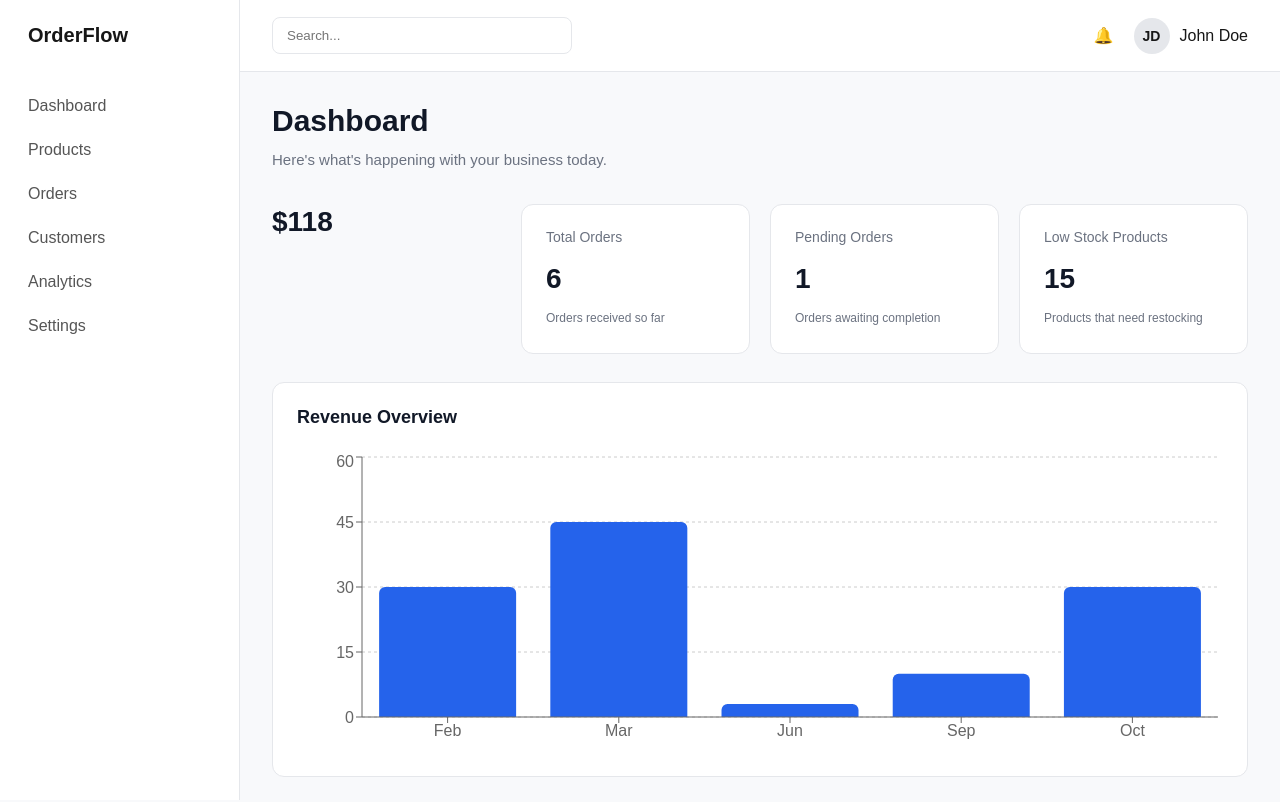
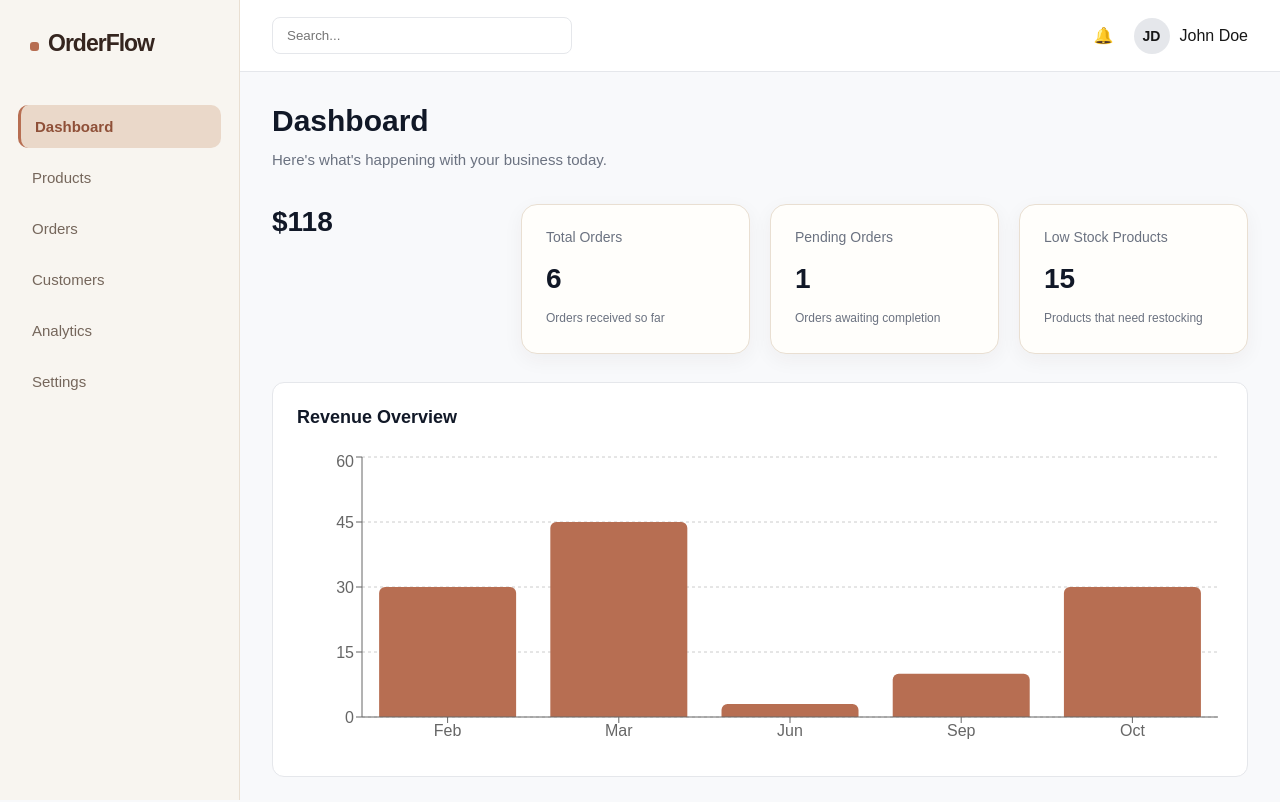
Before and after one commit to crystalangel05/ecommerce-react-website, a React (Vite) app: page /dashboard in a window 1280 px wide. Shown: the top 802 px of the page. Built offline with nearby package versions, Linux system fonts and the light colour scheme.

Commit message:
Improve analytics chart layout

```diff
--- a/src/App.css
+++ b/src/App.css
@@ -21,51 +21,78 @@ body {
 
 
 .sidebar-container {
+  box-sizing: border-box;
   width: 240px;
-  min-height: 100vh;
-  padding: 24px 16px;
-  background-color: #ffffff;
-  border-right: 1px solid #e5e7eb;
+  height: 100vh;
+  position: fixed;
+  top: 0;
+  left: 0;
+  padding: 30px 18px;
+  background-color: #f8f5f0;
+  border-right: 1px solid #e9dfd2;
+  overflow-y: auto;
+  z-index: 1000;
 }
 
 .logo {
   padding: 0 12px;
-  margin-bottom: 40px;
+  margin-bottom: 48px;
 }
 
 .logo h1 {
   margin: 0;
-  font-size: 20px;
-}
-
+  font-size: 23px;
+  font-weight: 800;
+  letter-spacing: -1px;
+  color: #35251f;
+}
+
+.logo h1::before {
+  content: "";
+  display: inline-block;
+  width: 9px;
+  height: 9px;
+  margin-right: 9px;
+  background: #b76e52;
+  border-radius: 3px;
+}
 
 
 .sidebar-content {
   display: flex;
   flex-direction: column;
-  gap: 6px;
+  gap: 8px;
 }
 
 .sidebar-link {
   display: block;
-  padding: 10px 12px;
-  border-radius: 8px;
-
-  color: #555;
+  padding: 13px 14px;
+  border-radius: 10px;
+  color: #75665b;
+  font-size: 15px;
+  font-weight: 500;
   text-decoration: none;
-
-  transition: background-color 0.2s ease;
+  transition: all 0.2s ease;
 }
 
 .sidebar-link:hover {
-  background-color: #f1f3f5;
-}
-
+  background-color: #eee5da;
+  color: #35251f;
+}
+
+.sidebar-link.active {
+  background-color: #ead8c9;
+  color: #8f5038;
+  font-weight: 700;
+  border-left: 3px solid #b76e52;
+}
 
 
 .dashboard-main {
   flex: 1;
   min-width: 0;
+  margin-left: 240px;
+  min-height: 100vh;
 }
 
 
@@ -167,14 +194,15 @@ body {
 .dashboard-card {
   min-width: 0;
   padding: 24px;
-  background-color: #ffffff;
-  border: 1px solid #e5e7eb;
-  border-radius: 12px;
+  background-color: #fffeFB;
+  border: 1px solid #e9dfd2;
+  border-radius: 16px;
+  box-shadow: 0 6px 20px rgba(53, 37, 31, 0.05);
   transition: box-shadow 0.2s ease, transform 0.2s ease;
 }
 
 .dashboard-card:hover {
-  box-shadow: 0 4px 12px rgba(0, 0, 0, 0.04);
+  box-shadow: 0 10px 25px rgba(53, 37, 31, 0.08);
   transform: translateY(-2px);
 }
 
--- a/src/pages/analytics.jsx
+++ b/src/pages/analytics.jsx
@@ -118,7 +118,13 @@ const chartColors = ["#f59e0b", "#3b82f6", "#10b981", "#ef4444"];
         </div>
 
 
-        <div className="analytics-chart-card">
+
+      </div>
+
+      <div className="analytics-chart-card">
+  <h2>Monthly Revenue</h2>
+
+  <div className="analytics-chart-card">
   <h2>Order Status Breakdown</h2>
 
   <ResponsiveContainer width="100%" height={320}>
@@ -145,10 +151,6 @@ const chartColors = ["#f59e0b", "#3b82f6", "#10b981", "#ef4444"];
     </PieChart>
   </ResponsiveContainer>
 </div>
-      </div>
-
-      <div className="analytics-chart-card">
-  <h2>Monthly Revenue</h2>
 
   {monthlyRevenue.length === 0 ? (
     <p>No dated orders available yet.</p>
@@ -159,7 +161,7 @@ const chartColors = ["#f59e0b", "#3b82f6", "#10b981", "#ef4444"];
         <XAxis dataKey="month" />
         <YAxis />
         <Tooltip formatter={(value) => `$${value.toLocaleString()}`} />
-        <Bar dataKey="revenue" fill="#2563eb" radius={[6, 6, 0, 0]} />
+        <Bar dataKey="revenue" fill="#B76E52" radius={[6, 6, 0, 0]} />
       </BarChart>
     </ResponsiveContainer>
   )}
--- a/src/pages/dashboard.jsx
+++ b/src/pages/dashboard.jsx
@@ -95,7 +95,7 @@ const revenueData = orders.reduce((months, order) => {
 
       <Bar
         dataKey="revenue"
-        fill="#2563eb"
+        fill="#B76E52"
         radius={[6, 6, 0, 0]}
       />
     </BarChart>
```
